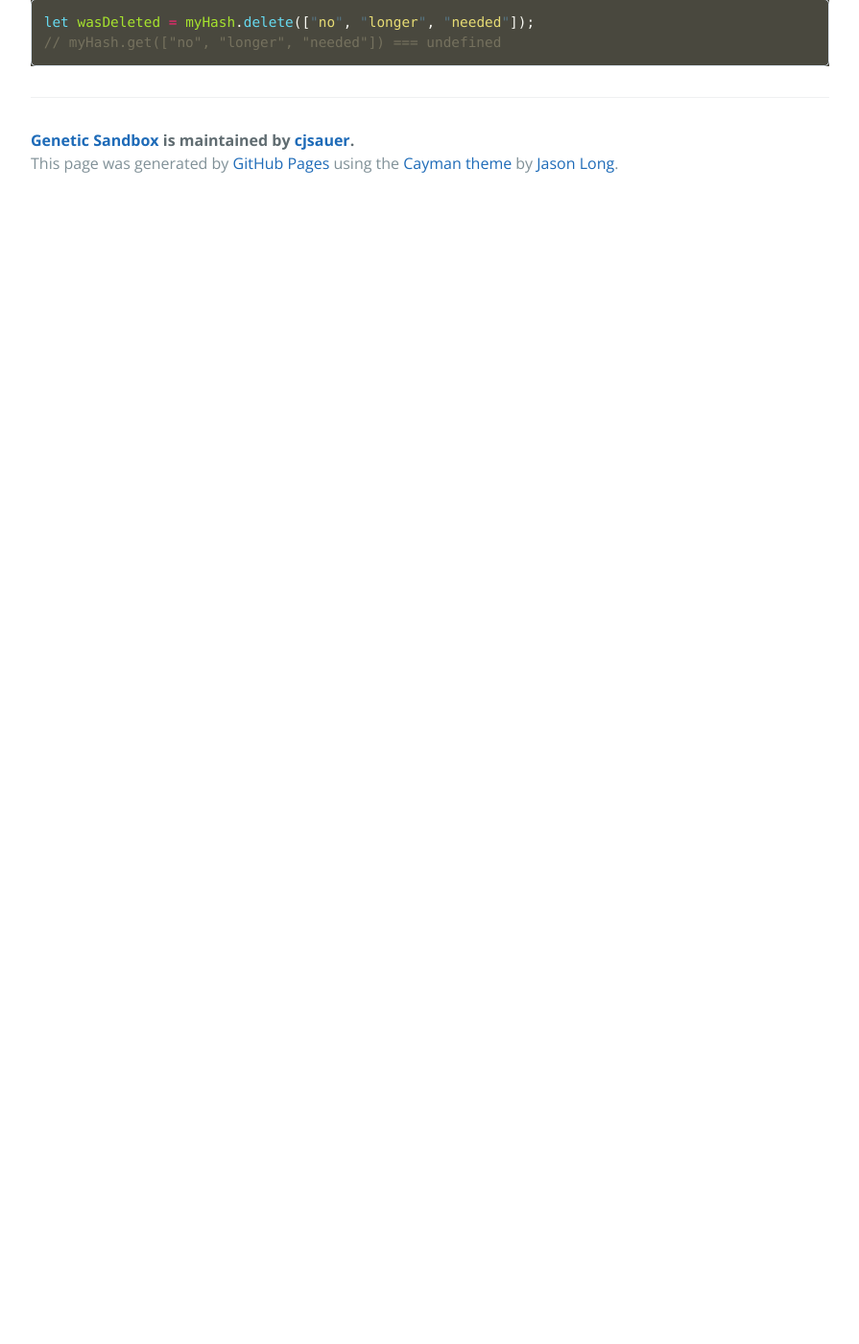
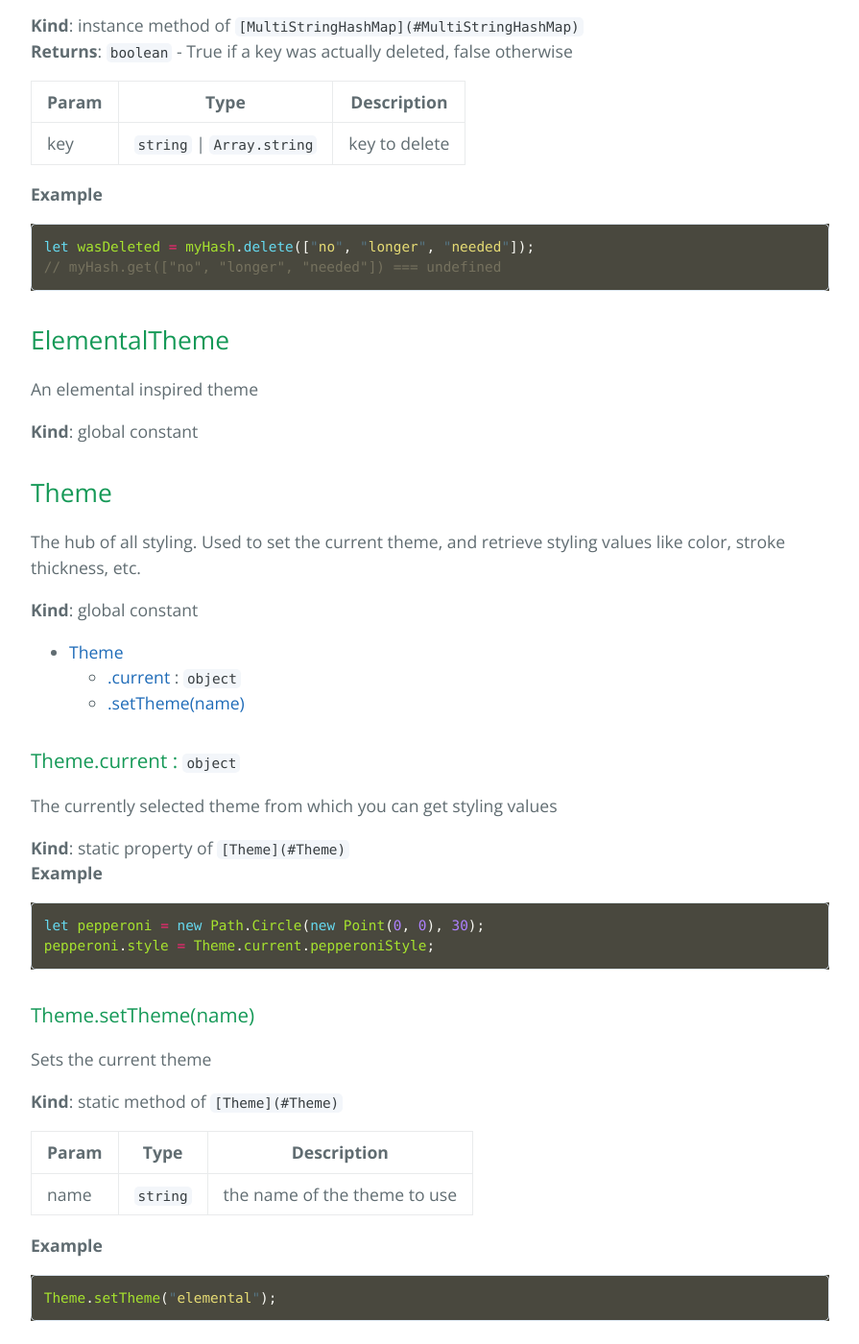
Before and after one commit to cjsauer/genetic-sandbox, a Jekyll site: the page built from site/docs.md, in a window 1280 px wide and 1400 px high, scrolled down 19900 px. Shown: the whole window at 96% size, without its empty margins (192-1087 px from the left). Built offline with Jekyll 4.4.1, drawn with Linux system fonts in a browser that asks for light colours; before the commit the page ends 20114 px from its top, so only the background shows below that; some of the changed text lies outside the part shown.

Commit message:
Factor styling values out into a Theme module

````diff
--- a/site/docs.md
+++ b/site/docs.md
@@ -45,6 +45,18 @@ containing initialize() and update() functions that operate in some way on
 </dd>
 <dt><a href="#MultiStringHashMap">MultiStringHashMap</a></dt>
 <dd><p>A key/value store where keys can be a single string, or an array of strings.</p>
+</dd>
+</dl>
+
+## Constants
+
+<dl>
+<dt><a href="#ElementalTheme">ElementalTheme</a></dt>
+<dd><p>An elemental inspired theme</p>
+</dd>
+<dt><a href="#Theme">Theme</a></dt>
+<dd><p>The hub of all styling. Used to set the current theme, and retrieve styling
+values like color, stroke thickness, etc.</p>
 </dd>
 </dl>
 
@@ -848,3 +860,49 @@ Deletes the given key
 let wasDeleted = myHash.delete(["no", "longer", "needed"]);
 // myHash.get(["no", "longer", "needed"]) === undefined
 ```
+<a name="ElementalTheme"></a>
+
+## ElementalTheme
+An elemental inspired theme
+
+**Kind**: global constant
+<a name="Theme"></a>
+
+## Theme
+The hub of all styling. Used to set the current theme, and retrieve styling
+values like color, stroke thickness, etc.
+
+**Kind**: global constant
+
+* [Theme](#Theme)
+    * [.current](#Theme.current) : <code>object</code>
+    * [.setTheme(name)](#Theme.setTheme)
+
+<a name="Theme.current"></a>
+
+### Theme.current : <code>object</code>
+The currently selected theme from which you can get styling values
+
+**Kind**: static property of <code>[Theme](#Theme)</code>
+**Example**
+
+```js
+let pepperoni = new Path.Circle(new Point(0, 0), 30);
+pepperoni.style = Theme.current.pepperoniStyle;
+```
+<a name="Theme.setTheme"></a>
+
+### Theme.setTheme(name)
+Sets the current theme
+
+**Kind**: static method of <code>[Theme](#Theme)</code>
+
+| Param | Type | Description |
+| --- | --- | --- |
+| name | <code>string</code> | the name of the theme to use |
+
+**Example**
+
+```js
+Theme.setTheme("elemental");
+```
````
Also changed, not shown: src/modules/systems/DefaultGridRenderSystem.js (+4 -5 lines), src/modules/themes/ElementalTheme.js (added, +12 -0 lines), src/modules/themes/Theme.js (added, +39 -0 lines), test/modules/themes/theme.test.js (added, +26 -0 lines), site/Gemfile.lock.
